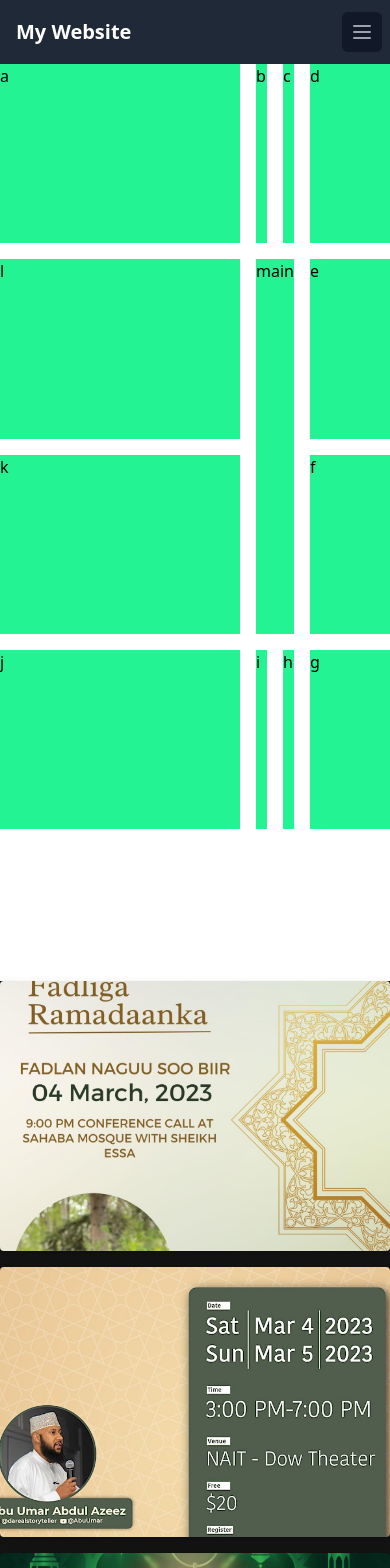
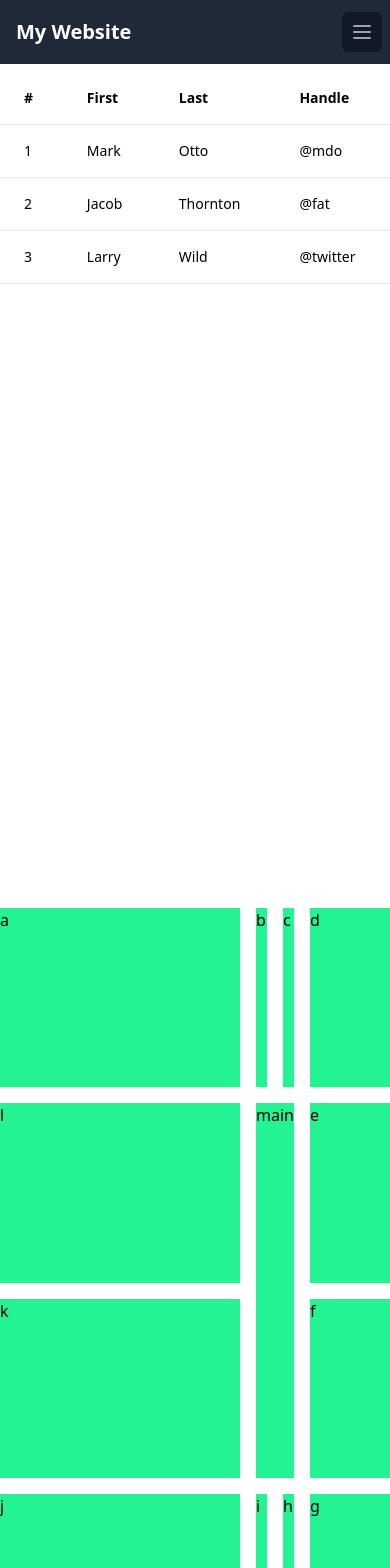
Before and after one commit to angularbrackets-web/alfaruq.web.ts.v5, a Next.js app: page / in a window 390 px wide. Shown: the top 1568 px of the page. Built offline with nearby package versions, Linux system fonts and the light colour scheme.

Commit message:
Responsive Table

```diff
--- a/src/pages/PhotoGrid.tsx
+++ b/src/pages/PhotoGrid.tsx
@@ -2,15 +2,17 @@
     return(
         <section className="min-h-screen bgBlack">
             <div className="photo-grid">
+
+            <div className="card card-tall card-wide bgSlideTall">
+
+        </div>
+        <div className="card card-tall card-wide bgSlideWide">
+
+        </div>
       <div className="card bgSlide">
 
       </div>
-      <div className="card card-tall bgSlideTall">
 
-      </div>
-      <div className="card card-wide bgSlideWide">
-
-      </div>
 
 
 
--- /dev/null
+++ b/src/pages/TTable.tsx
@@ -0,0 +1,44 @@
+export default function TTable(){
+    return(
+        <section className="min-h-screen">
+            <div className="flex flex-col">
+  <div className="overflow-x-auto sm:-mx-6 lg:-mx-8">
+    <div className="inline-block min-w-full py-2 sm:px-6 lg:px-8">
+      <div className="overflow-hidden">
+        <table className="min-w-full text-left text-sm font-light">
+          <thead className="border-b font-medium dark:border-neutral-500">
+            <tr>
+              <th scope="col" className="px-6 py-4">#</th>
+              <th scope="col" className="px-6 py-4">First</th>
+              <th scope="col" className="px-6 py-4">Last</th>
+              <th scope="col" className="px-6 py-4">Handle</th>
+            </tr>
+          </thead>
+          <tbody>
+            <tr className="border-b dark:border-neutral-500">
+              <td className="whitespace-nowrap px-6 py-4 font-medium">1</td>
+              <td className="whitespace-nowrap px-6 py-4">Mark</td>
+              <td className="whitespace-nowrap px-6 py-4">Otto</td>
+              <td className="whitespace-nowrap px-6 py-4">@mdo</td>
+            </tr>
+            <tr className="border-b dark:border-neutral-500">
+              <td className="whitespace-nowrap px-6 py-4 font-medium">2</td>
+              <td className="whitespace-nowrap px-6 py-4">Jacob</td>
+              <td className="whitespace-nowrap px-6 py-4">Thornton</td>
+              <td className="whitespace-nowrap px-6 py-4">@fat</td>
+            </tr>
+            <tr className="border-b dark:border-neutral-500">
+              <td className="whitespace-nowrap px-6 py-4 font-medium">3</td>
+              <td className="whitespace-nowrap px-6 py-4">Larry</td>
+              <td className="whitespace-nowrap px-6 py-4">Wild</td>
+              <td className="whitespace-nowrap px-6 py-4">@twitter</td>
+            </tr>
+          </tbody>
+        </table>
+      </div>
+    </div>
+  </div>
+</div>
+        </section>
+    )
+}
--- a/src/pages/index.tsx
+++ b/src/pages/index.tsx
@@ -12,6 +12,7 @@
 import BasicGrid from './BasicGrid'
 import PhotoGrid from './PhotoGrid'
 import AnimatedGrid from './AnimatedGrid'
+import TTable from './TTable'
 
 
 const inter = Inter({ subsets: ['latin'] })
@@ -32,6 +33,7 @@
       </Head>
       <main>
         <Navbar />
+        <TTable />
         <AnimatedGrid />
         <PhotoGrid />
         <BasicGrid />
--- a/src/styles/globals.css
+++ b/src/styles/globals.css
@@ -154,19 +154,17 @@
 
 .bgSlide{
   background-image: url("../../public/Fadliga.Ramadaanka.jpeg");
-  background-size: cover;
+
 }
 
 .bgSlideTall{
   background-image: url("../../public/FiqhOfRamadan.jpeg");
-  background-size: cover;
-  background-position: center;
+
 }
 
 .bgSlideWide{
   background-image: url("../../public/LeadersOfTomorrow.png");
-  background-size: cover;
-  background-position: center;
+
 }
 
 .animated-grid {
```
